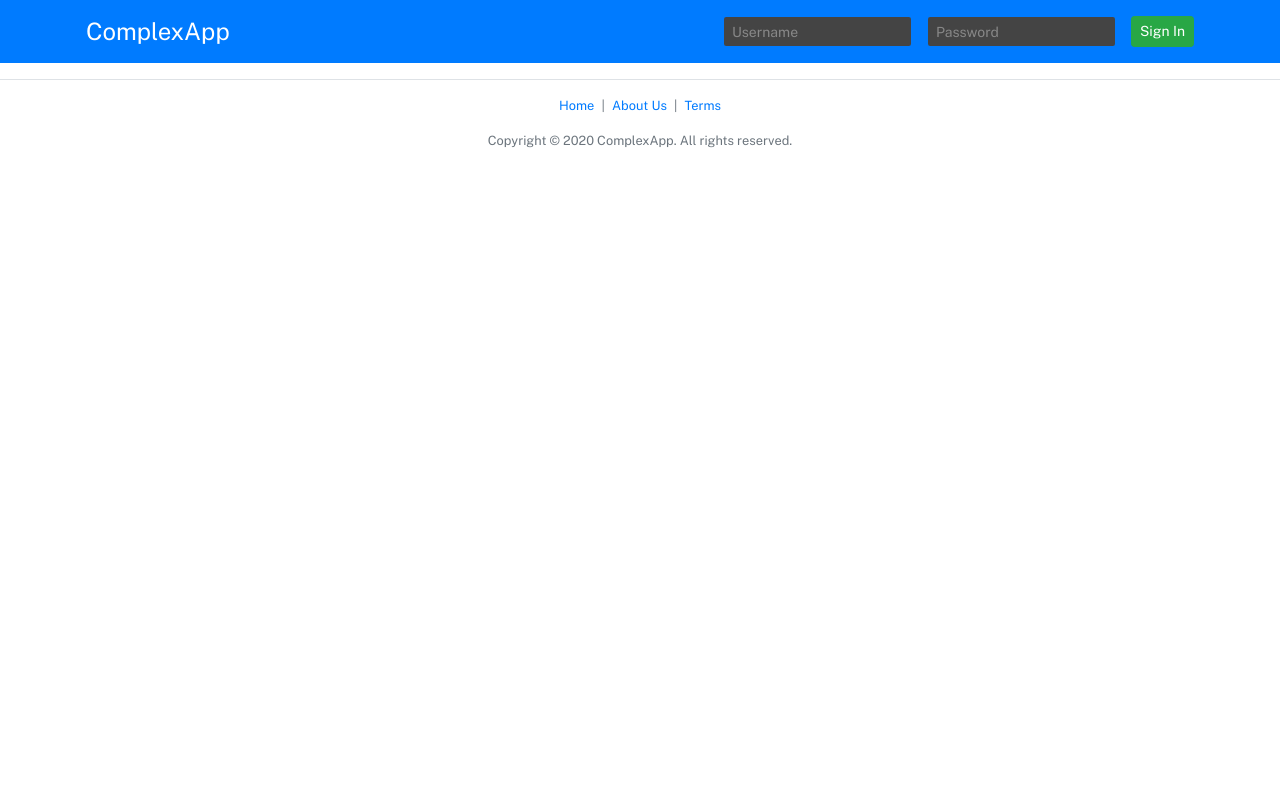
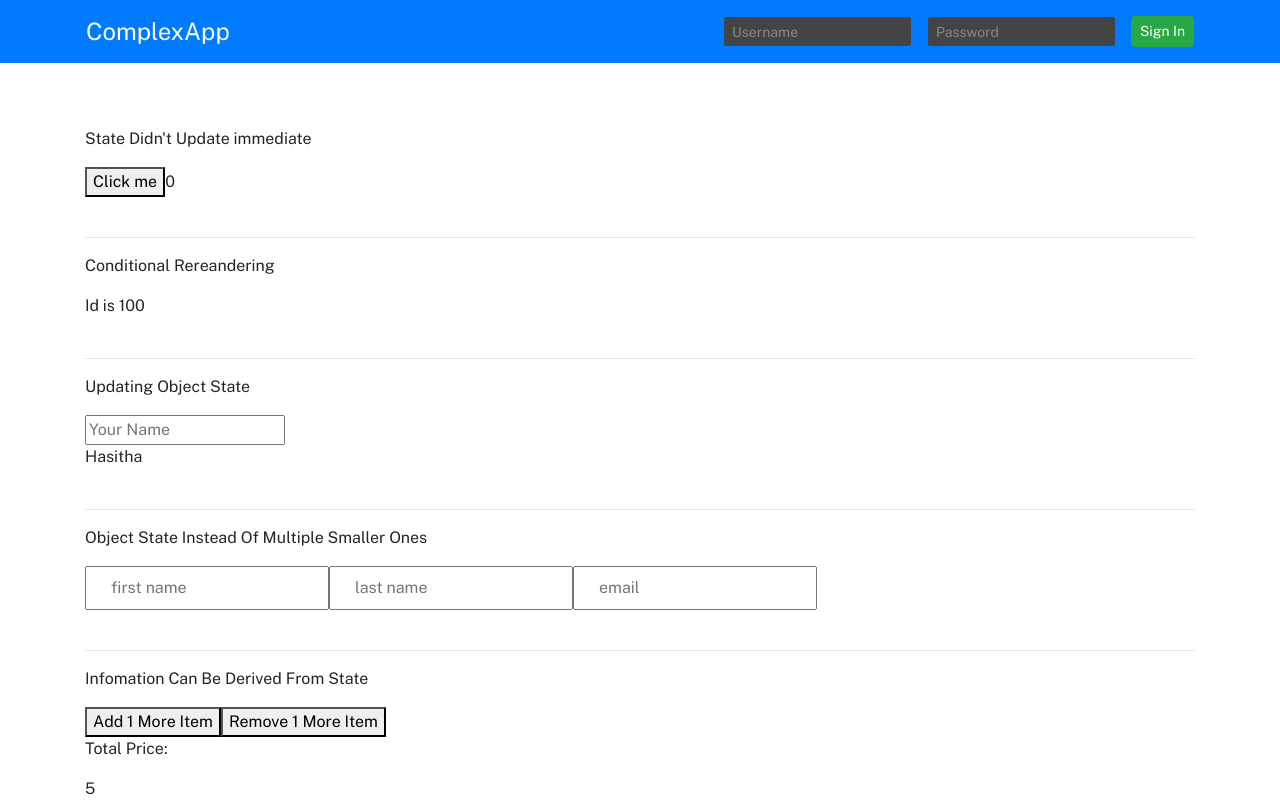
Before and after one commit to HasyAlex/React-For-The-Rest-Of-Us-02, a React (Create React App) app: page /PlayG in a window 1280 px wide. Shown: the top 800 px of the page. Built offline with nearby package versions, Linux system fonts and the light colour scheme.

Commit message:
playground

```diff
--- a/src/App.js
+++ b/src/App.js
@@ -14,6 +14,7 @@ import ViewSinglePost from "./Components/ViewSinglePost";
 
 import axios, * as others from "axios";
 import ExampleContext from "./ExampleContext";
+import PlayGround from "./Components/PlayGround";
 axios.defaults.baseURL = "http://localhost:8080";
 
 function App() {
@@ -38,6 +39,7 @@ function App() {
             <Route path="/create-post" element={<CreatePost />} />
             <Route path="/about-us" element={<About />} />
             <Route path="/terms" element={<Terms />} />
+            <Route path="/PlayG" element={<PlayGround />} />
           </Routes>
           <Footer />
         </BrowserRouter>
--- /dev/null
+++ b/src/Components/PlayGround.js
@@ -0,0 +1,147 @@
+import React, { useState } from "react";
+import Page from "./Page";
+
+export default function PlayGround() {
+  return (
+    <Page>
+      <p>State Didn't Update immediate</p>
+      <StateDidntUpdateimmediate></StateDidntUpdateimmediate>
+      <br />
+      <hr />
+      <p>Conditional Rereandering</p>
+      <ConditionalRereandering id="100"></ConditionalRereandering>
+      <br />
+      <hr />
+      <p>Updating Object State</p>
+      <UpdatingObjectState></UpdatingObjectState>
+      <br />
+      <hr />
+      <p>Object State Instead Of Multiple Smaller Ones</p>
+      <ObjectStateInsteadOfMultipleSmallerOnes></ObjectStateInsteadOfMultipleSmallerOnes>
+      <br />
+      <hr />
+      <p>Infomation Can Be Derived From State</p>
+      <InfomationCanBeDerivedFromState></InfomationCanBeDerivedFromState>
+    </Page>
+  );
+}
+
+/////////////////////////////////StateDidntUpdateimmediate///////////////////////////////
+function StateDidntUpdateimmediate() {
+  const [count, setCount] = useState(0);
+  const handleClick = () => {
+    // setCount(count + 1);
+    // setCount(count + 1);
+    // setCount(count + 1);
+    setCount((prev) => prev + 1);
+    setCount((prev) => prev + 1);
+  };
+  return (
+    <div>
+      <button onClick={handleClick}>Click me</button>
+      {count}
+    </div>
+  );
+}
+
+function ConditionalRereandering({ id }) {
+  return <div>{!id ? "Id is null" : `Id is ${id}`}</div>;
+}
+/////////////////////////////////////////////////////////////////////////////////////////////
+
+/////////////////////////////////UpdatingObjectState///////////////////////////////
+function UpdatingObjectState() {
+  const [user, setUser] = useState({
+    name: "Hasitha",
+    age: 33,
+    city: "Matara",
+  });
+  console.log(user);
+
+  const handleChange = (e) => {
+    setUser({ ...user, name: e.target.value });
+  };
+
+  return (
+    <form>
+      <input
+        type="text"
+        onChange={handleChange}
+        placeholder="Your Name"
+      ></input>
+      <div>{user.name}</div>
+    </form>
+  );
+}
+/////////////////////////////////////////////////////////////////////////////////////////////
+
+/////////////////////////////////ObjectStateInsteadOfMultipleSmallerOnes/////////////////////
+function ObjectStateInsteadOfMultipleSmallerOnes() {
+  const [form, setForm] = useState({
+    firstName: "",
+    lastName: "",
+    email: "",
+  });
+  console.log(form);
+
+  const handleChange = (e) => {
+    setForm((prev) => ({
+      ...prev,
+      [e.target.name]: e.target.value,
+    }));
+  };
+
+  return (
+    <form className="flex flex-col gap-y-2">
+      <input
+        type="text"
+        name="firstName"
+        onChange={handleChange}
+        placeholder="first name"
+        className="px-4 py-2"
+      />
+      <input
+        type="text"
+        name="lastName"
+        onChange={handleChange}
+        placeholder="last name"
+        className="px-4 py-2"
+      />
+      <input
+        type="text"
+        name="email"
+        onChange={handleChange}
+        placeholder="email"
+        className="px-4 py-2"
+      />
+    </form>
+  );
+}
+/////////////////////////////////////////////////////////////////////////////////////////////
+
+/////////////////////////////////ObjectStateInsteadOfMultipleSmallerOnes/////////////////////
+const Price_PER_ITEM = 5;
+
+function InfomationCanBeDerivedFromState() {
+  const [quantity, setQuantity] = useState(1);
+  const totalPrice = quantity * Price_PER_ITEM;
+
+  const addHandleClick = () => {
+    setQuantity(quantity + 1);
+  };
+
+  const removeHandleClick = () => {
+    setQuantity(quantity - 1);
+  };
+
+  return (
+    <div>
+      <button onClick={addHandleClick}>Add 1 More Item</button>
+      <button onClick={removeHandleClick}>Remove 1 More Item</button>
+      <p>Total Price:</p>
+      <p>{totalPrice}</p>
+    </div>
+  );
+}
+
+/////////////////////////////////////////////////////////////////////////////////////////////
```
